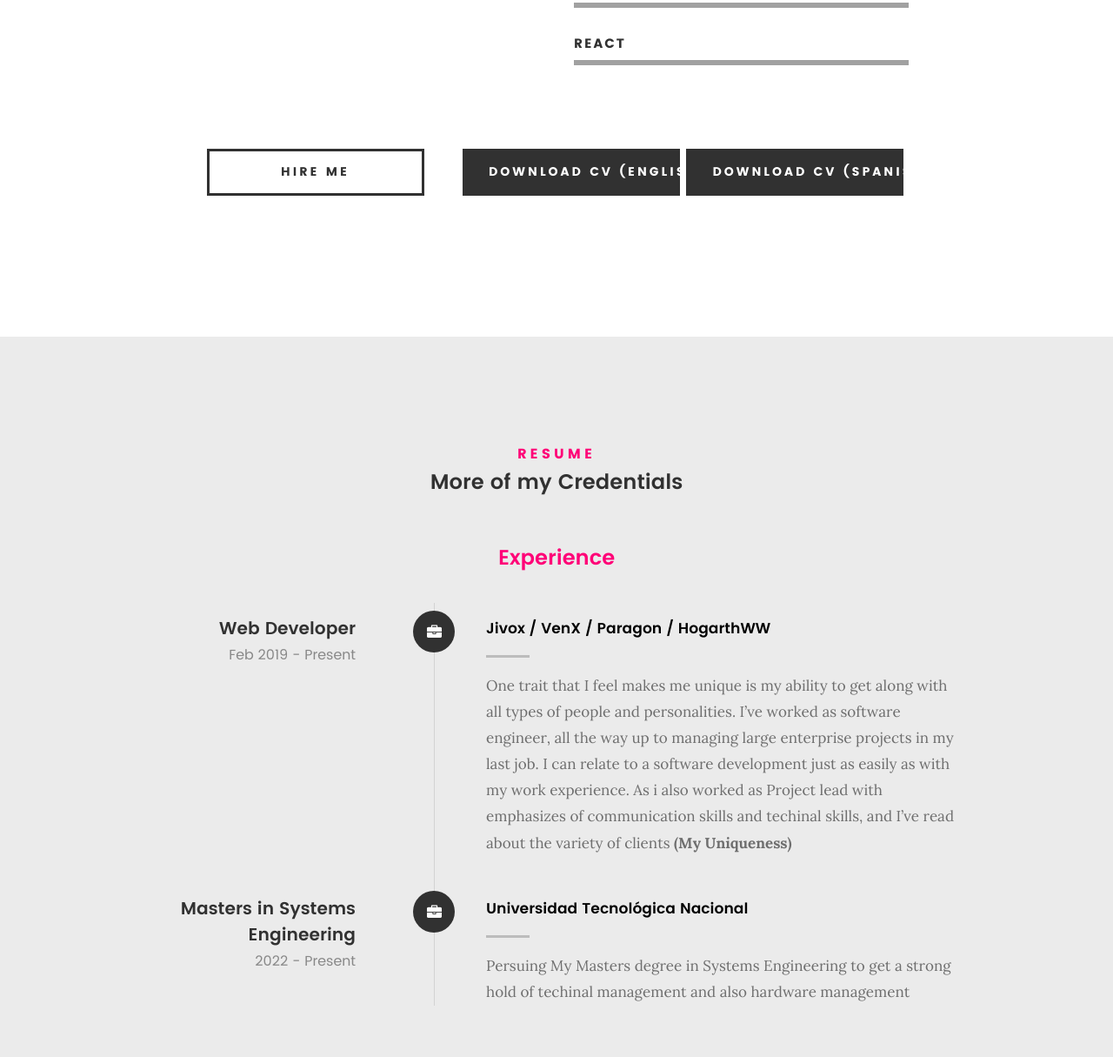
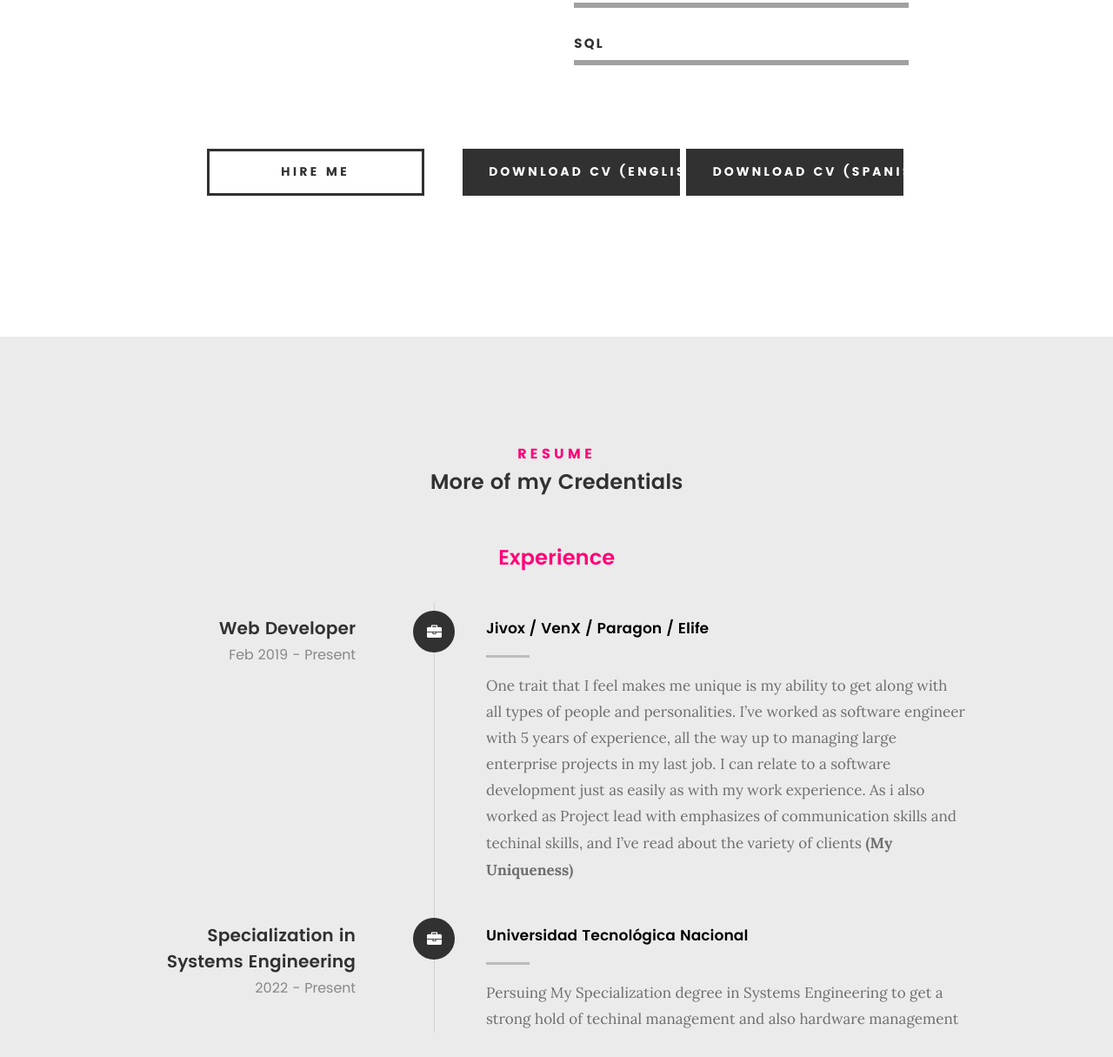
Before and after one commit to Naveen12311/Naveen12311.github.io, a plain HTML site: page index.html in a window 1280 px wide. Shown: the part 2225-3440 px from the top of the page at 87% size. Drawn offline with Linux system fonts and the light colour scheme; files whose address does not match are found by name.

Commit message:
index.html

```diff
--- a/index.html
+++ b/index.html
@@ -205,7 +205,7 @@
 				</li>
 		    <li>
 
-                        <strong>React</strong>
+                        <strong>SQL</strong>
                     </li>
 
                 </ul>
@@ -259,9 +259,9 @@
 	   				</div>
 
 	   				<div class="timeline-content">
-	   					<h4><a href="#">Jivox / VenX / Paragon / HogarthWW </a></h4>
+	   					<h4><a href="#">Jivox / VenX / Paragon / Elife </a></h4>
 	   					<p>One trait that I feel makes me unique is my ability to get along with all types of people and personalities.
-							 I’ve worked as software engineer, all the way up to managing large enterprise projects in my last job.
+							 I’ve worked as software engineer with 5 years of experience, all the way up to managing large enterprise projects in my last job.
 							 I can relate to a software development just as easily as with my work experience. As i also worked as Project lead with emphasizes of communication skills and techinal skills,
 							and I’ve read about the variety of clients <b>(My Uniqueness)</b></p>
 	   				</div>
@@ -276,13 +276,13 @@
 	   				</div>
 
 	   				<div class="timeline-header">
-	   					<h3>Masters in Systems Engineering</h3>
+	   					<h3>Specialization in Systems Engineering</h3>
 	   					<p>2022 - Present</p>
 	   				</div>
 
 	   				<div class="timeline-content">
 	   					<h4><a href="#">Universidad Tecnológica Nacional</a></h4>
-	   					<p>Persuing My Masters degree in Systems Engineering to get a strong hold of
+	   					<p>Persuing My Specialization degree in Systems Engineering to get a strong hold of
 							techinal management and also hardware management
 						</p>
 	   				</div>
@@ -477,7 +477,7 @@
 
    			<h5>Call Me At</h5>
 
-			<p>Phone: +541138668349 (Naveen)
+			<p>Phone: +541156601921 (Naveen)
 			</p>
    		</div>
 
@@ -499,7 +499,7 @@
 
       	<div class="col-six tab-full">
 	      	<div class="copyright">
-		        	<span>© Copyright 2017 </span>
+		        	<span>© Copyright 2020 </span>
 		        	<span>Design by <a href="https://www.linkedin.com/in/naveen-gummadi-8b2b17112/">Naveen</a></span>
 		         </div>
 	      	</div>
```
